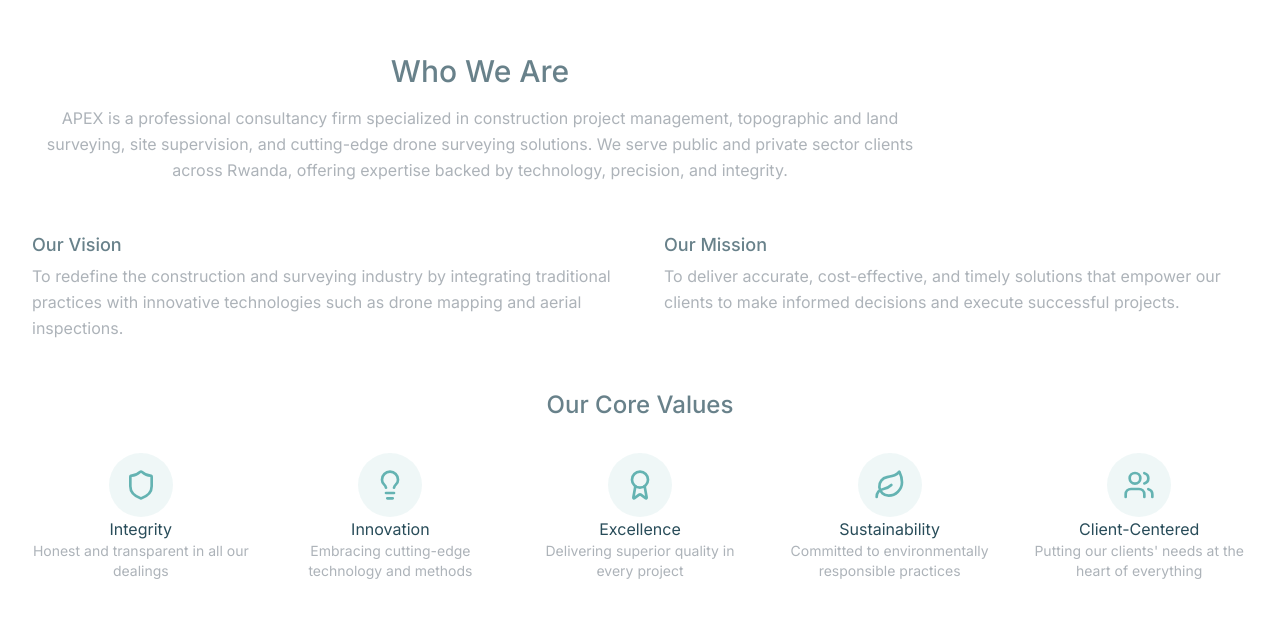
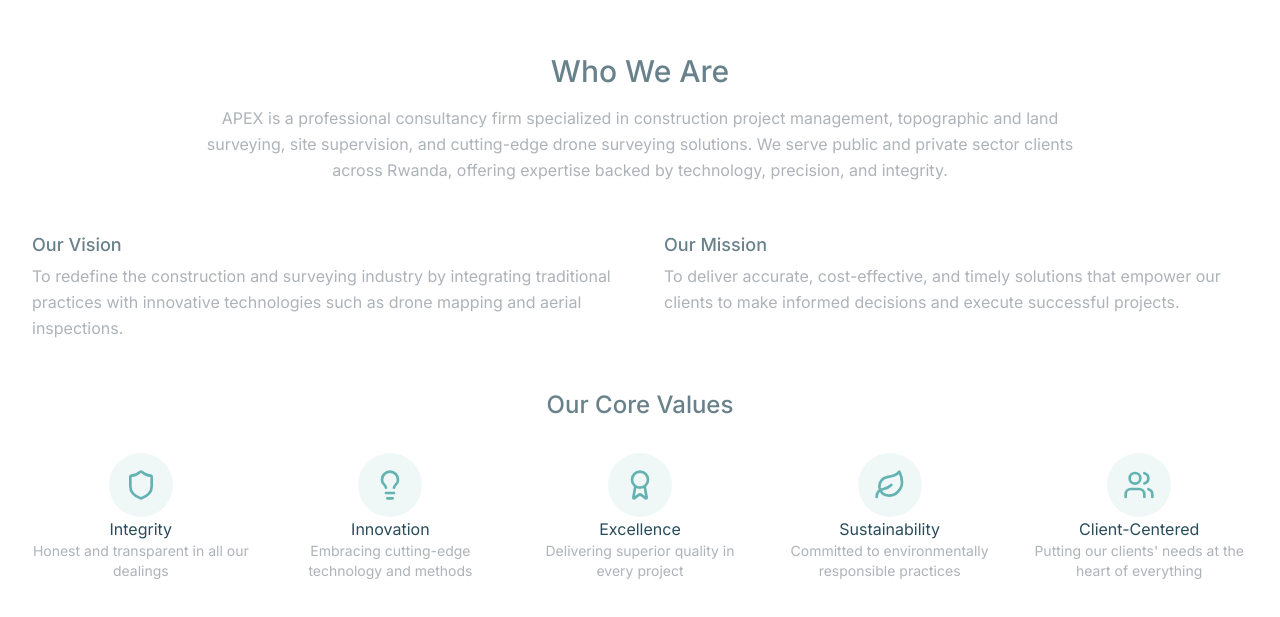
Before and after one commit to DavidMANZI-093/apex, a Next.js app: page / in a window 1280 px wide. Shown: the part 875-1492 px from the top of the page. Built offline with nearby package versions, Linux system fonts and the light colour scheme.

Commit message:
Auto-commit at 24/06/2025, 20:03:24 for inactivity period...

```diff
--- a/src/components/about.tsx
+++ b/src/components/about.tsx
@@ -35,7 +35,7 @@ const about = () => {
       className="relative flex !min-w-full !w-full min-h-screen !pt-32 bg-white"
     >
       <div className="relative w-full flex flex-col gap-12 container !mx-auto !px-4 sm:!px-6 lg:!px-8">
-        <div className="flex flex-col max-w-4xl mx-auto !text-center mb-16 !gap-4">
+        <div className="flex flex-col max-w-4xl !mx-auto text-center mb-16 !gap-4">
           <h2 className="!text-2xl md:!text-3xl !font-medium !text-midnight-green/70 mb-6">
             Who We Are
           </h2>
```
